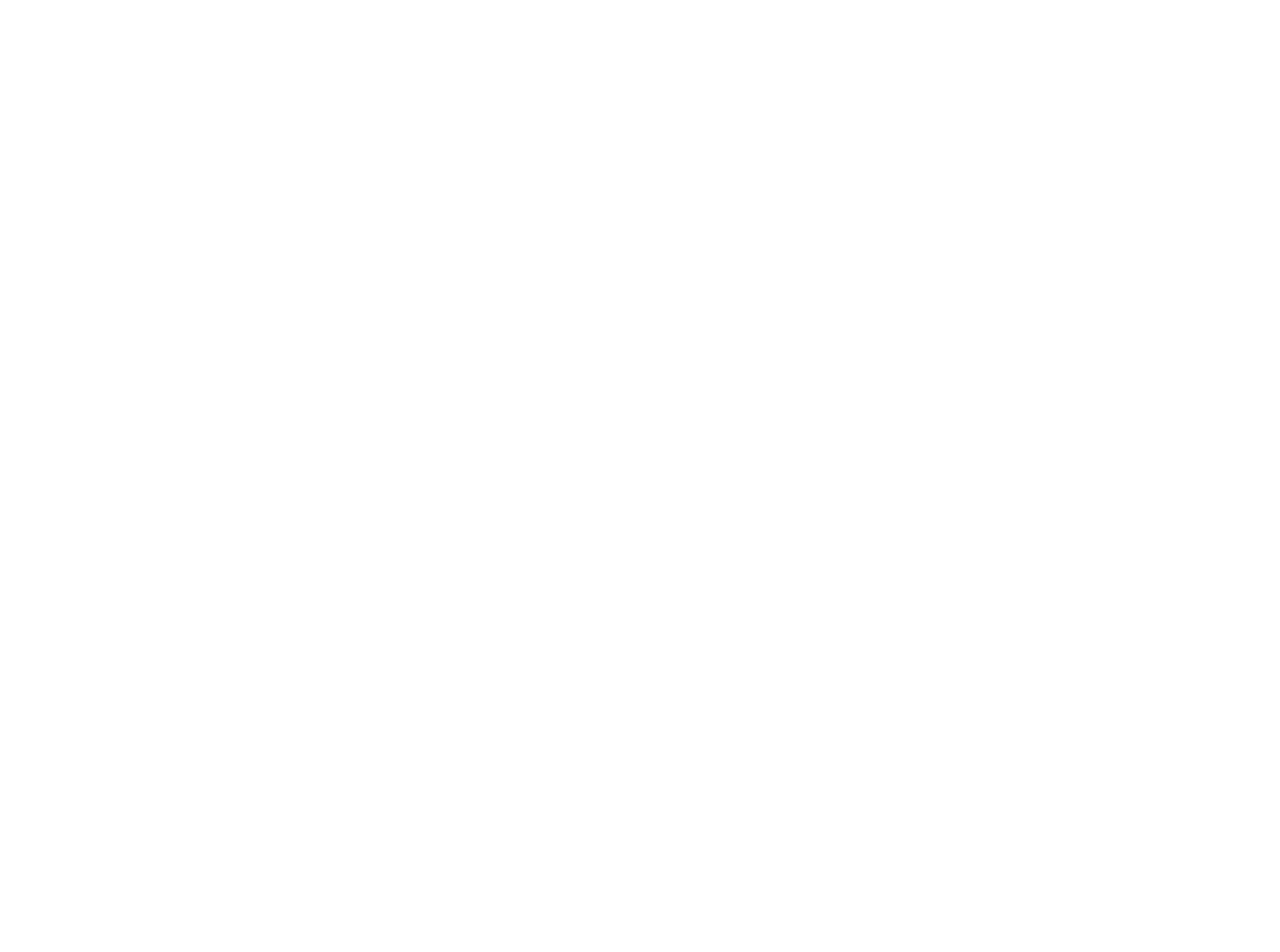
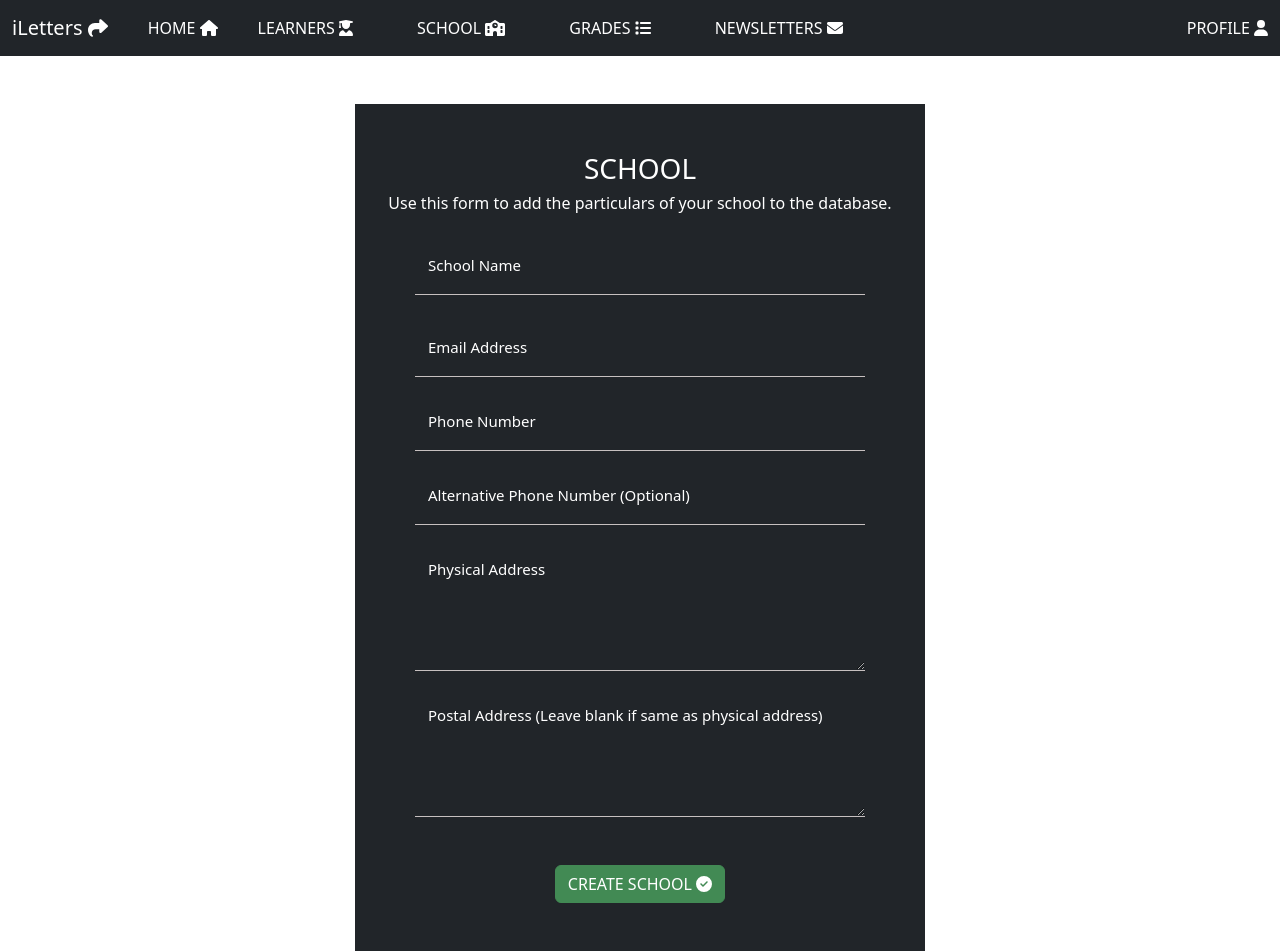
Before and after one commit to MlamliLolwane/iLetters-Client-App, a React (Create React App) app: page /schools/add in a window 1280 px wide. Before the commit this address had no page. Shown: the top 952 px of the page. Before the commit the page ends 800 px from the top, so only its background shows below. Built offline with nearby package versions, Linux system fonts and the light colour scheme.

Commit message:
Added CreateSchool UI with http post logic

```diff
--- a/src/App.js
+++ b/src/App.js
@@ -19,6 +19,7 @@
  * Schools
  */
 import GetSchools from './views/schools/GetSchool';
+import CreateSchool from './views/schools/CreateSchool';
 
 /**
  * Grades
@@ -68,6 +69,7 @@
 
         {/* School Routes */}
         <Route exact path="/schools/index" element={<GetSchools />} />
+        <Route exact path="/schools/add" element={<CreateSchool />} />
 
         {/* Grade Routes */}
         <Route exact path="/grades/index" element={<GetGrades />} />
--- /dev/null
+++ b/src/views/schools/CreateSchool.js
@@ -0,0 +1,91 @@
+import NavbarSignedIn from '../../components/NavbarSignedIn';
+import { FontAwesomeIcon } from '@fortawesome/react-fontawesome';
+import Footer from '.././../components/Footer';
+import { useState } from 'react';
+import {postRequst} from '../../axiosClient';
+
+function CreateSchool() {
+    const [schoolName, setSchoolName] = useState('');
+    const [email, setEmail] = useState('');
+    const [primaryPhoneNumber, setPrimaryPhoneNumber] = useState('');
+    const [secondaryPhoneNumber, setSecondaryPhoneNumber] = useState('');
+    const [physicalAddress, setPhysicallAddress] = useState('');
+    const [postalAddress, setPostalAddress] = useState('');
+
+    const createSchool = (e) => {
+        e.preventDefault();
+
+        const formData = new FormData();
+
+        formData.append('school_name', schoolName);
+        formData.append('email', email);
+        formData.append('primary_phone_number', primaryPhoneNumber);
+        formData.append('secondary_phone_number', secondaryPhoneNumber);
+        formData.append('physical_address', physicalAddress);
+        formData.append('postal_address', postalAddress);
+
+        const school = postRequst('schools/store', formData);
+
+        console.log(school);
+    }
+    return (
+        <div>
+            <NavbarSignedIn />
+
+            <div className="container">
+                <div className="row my-5">
+                    <div className="col-lg-6 mx-auto form-background py-5">
+                        <h3 className="text-center text-white">SCHOOL</h3>
+
+                        <h6 className="text-center text-white fw-lighter">Use this form to add the particulars of your school to the database.</h6>
+
+                        <div class="form-floating my-4 mx-5">
+                            <input type="text" class="form-control" id="floatingInput" value={schoolName}
+                            placeholder=" " onChange={(e) => {setSchoolName(e.target.value)}}/>
+                            <label for="floatingInput">School Name</label>
+                        </div>
+
+                        <div class="form-floating mb-3 mx-5">
+                            <input type="email" class="form-control" id="floatingInput" placeholder=" "
+                            value={email} onChange={(e) => {setEmail(e.target.value)}}/>
+                            <label for="floatingInput">Email Address</label>
+                        </div>
+
+                        <div class="form-floating mb-3 mx-5">
+                            <input type="text" class="form-control" id="floatingInput" placeholder=" "
+                            value={primaryPhoneNumber} onChange={(e) => {setPrimaryPhoneNumber(e.target.value)}}/>
+                            <label for="floatingInput">Phone Number</label>
+                        </div>
+
+                        <div class="form-floating mb-3 mx-5">
+                            <input type="text" class="form-control" id="floatingInput" placeholder=" "
+                            value={secondaryPhoneNumber} onChange={(e) => {setSecondaryPhoneNumber(e.target.value)}}/>
+                            <label for="floatingInput">Alternative Phone Number (Optional)</label>
+                        </div>
+
+                        <div class="form-floating mb-3 mx-5">
+                            <textarea class="form-control" placeholder=" " id="physicalAddress" style={{ height: "130px" }}
+                            value={physicalAddress} onChange={(e) => {setPhysicallAddress(e.target.value)}}></textarea>
+                            <label for="physicalAddress">Physical Address</label>
+
+                        </div>
+
+                        <div class="form-floating mb-3 mx-5">
+                            <textarea class="form-control" placeholder=" " id="postalAddress" style={{ height: "130px" }}
+                            value={postalAddress} onChange={(e) => {setPostalAddress(e.target.value)}}></textarea>
+                            <label for="postalAddress">Postal Address (Leave blank if same as physical address)</label>
+
+                        </div>
+
+                        <div className="text-center mt-5">
+                            <button type="submit" onClick={createSchool} class="btn btn-primary">CREATE SCHOOL <FontAwesomeIcon icon="fa-solid fa-check-circle" /></button>
+                        </div>
+                    </div>
+                </div>
+            </div>
+            <Footer />
+        </div >
+    );
+}
+
+export default CreateSchool;
```
